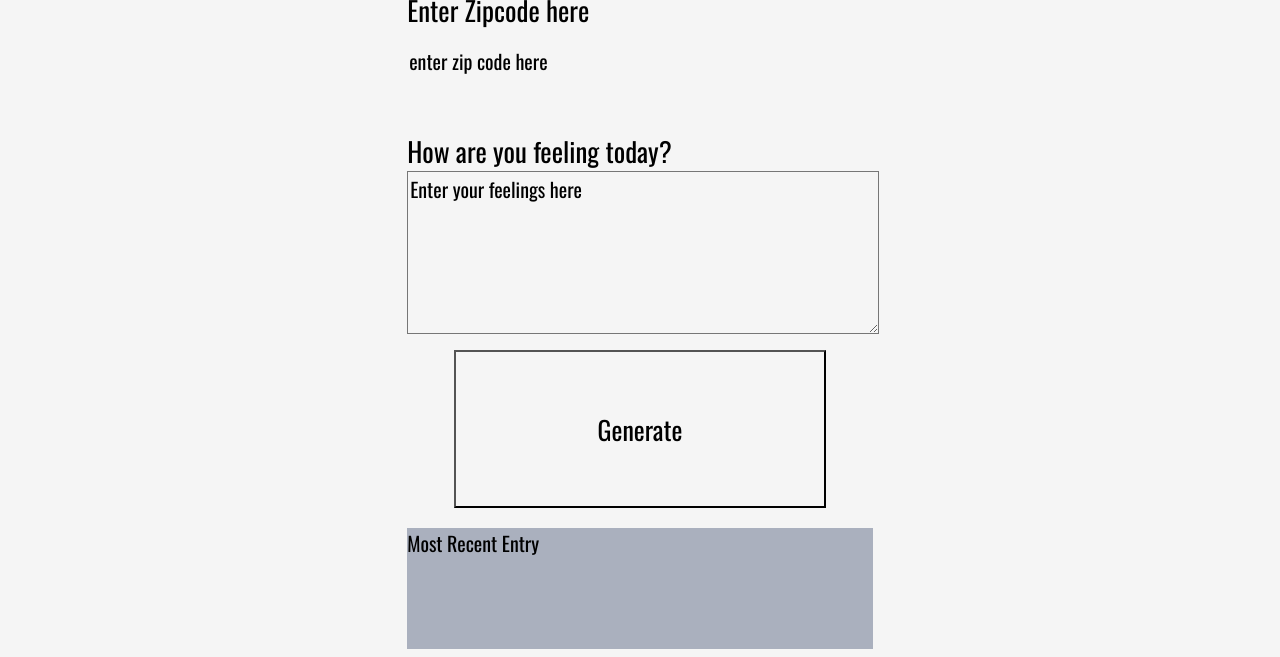
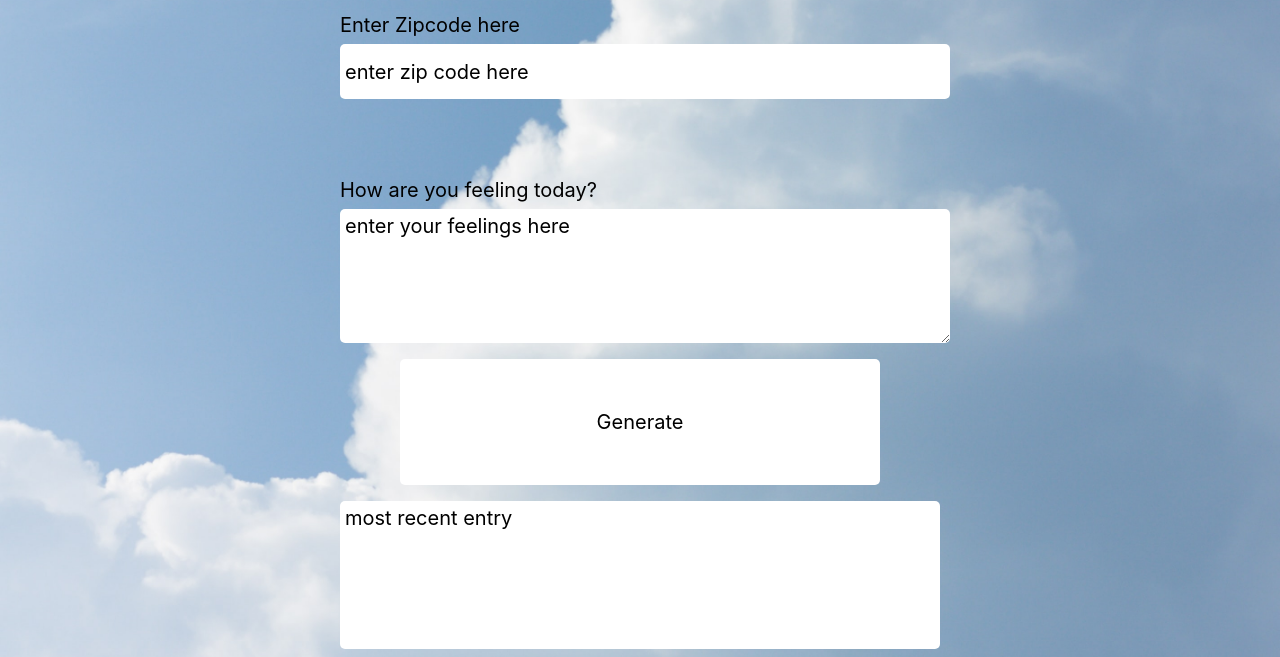
Before and after one commit to marcoviga/weather-journal-app, a website: page website/index.html in a window 1280 px wide. Shown: the part 159-816 px from the top of the page. Drawn offline with nearby package versions, Linux system fonts and the light colour scheme; a web font is replaced by a local one.

Commit message:
some style ... not stylish but ...

```diff
--- a/website/index.html
+++ b/website/index.html
@@ -9,7 +9,7 @@
  <body>
 <div id = "app">
   <div class ="holder headline">
-    Weather Journal App
+    Weather Journal
   </div>
   <div class ="holder zip">
     <label for="zip">Enter Zipcode here</label>
@@ -17,11 +17,11 @@
   </div>
   <div class ="holder feel">
     <label for="feelings">How are you feeling today?</label>
-    <textarea class= "myInput" id="feelings" placeholder="Enter your feelings here" rows="9" cols="50"></textarea>
+    <textarea class= "myInput" id="feelings" placeholder="enter your feelings here" rows="9" cols="50"></textarea>
     <button id="generate" type = "submit"> Generate </button>
   </div>
   <div class ="holder entry">
-    <div class = "title">Most Recent Entry</div>
+    <div class = "title">most recent entry</div>
    <div id = "entryHolder">
     <div id = "date"></div>
    <div id = "temp"></div>
--- a/website/style.css
+++ b/website/style.css
@@ -1,18 +1,17 @@
 body{
-    background: whitesmoke;
-    font-family: -apple-system, BlinkMacSystemFont, sans-serif;
+    background-image: url('../img/main.jpg');
+    background-repeat: no-repeat;
+    background-size: cover;
+    background-position: center;
 }
 
 #app{
     display: grid;
     height: 100vh;
-    background: whitesmoke;
-    color: black;
+    /*background: whitesmoke;*/
     justify-content: center;
     grid-gap: 1em;
-    font-size: 20px;
-    font-family: 'Oswald', sans-serif;
-    grid-template-columns: 30% 1fr 30%;
+    grid-template-columns: 25% 1fr 25%;
     grid-template-rows: 1fr 1fr 1fr 1fr;
     grid-template-areas:
             '. headline .'
@@ -22,9 +21,10 @@ body{
 }
 
 .holder{
+    font-family: -apple-system, "Lucida Grande", sans-serif;
     display: flex;
     flex-flow: column nowrap;
-
+    color: black;
 }
 
 .headline{
@@ -42,54 +42,77 @@ body{
 
 .feel{
     grid-area: feel;
-
 }
 
 .entry{
     grid-area: entry;
-    background: rgba(59, 74, 107, .4);
+    background-color: white;
+    border: black;
+    border-radius: 5px;
+    padding: 5px;
+    font-size: 20px;
+}
+
+.title{
+    font-size: 20px;
 }
 
 /*  Basic Styling To Override Default For Basic HTML Elements */
 label{
     display:block;
-    font-size: 27px;
+    font-size: 20px;
+    padding-bottom: 7px;
 }
 
 input{
-    height: 50%;
+    height: 30%;
     width: 100%;
-    background: whitesmoke;
     color: black;
     font-size: 20px;
-    font-family: 'Oswald', sans-serif;
+    font-family: -apple-system, "Inconsolata", sans-serif;
     border: black;
+    border-radius: 5px;
+    padding: 5px;
 }
 
 button{
     height: 50%;
     width: 80%;
-    background: whitesmoke;
     color: black;
-    font-size: 26px;
-    font-family: 'Oswald', sans-serif;
+    font-size: 20px;
+    font-family: -apple-system, "Inconsolata", sans-serif;
     margin-top: 1rem;
     /*box-shadow: 2px 4px 5px #444;*/
     margin-left: auto;
     margin-right: auto;
+    border-radius: 5px;
+    padding: 5px;
+    background-color: white;
+    border: 5px;
 }
+
+button:hover {background-color: lightskyblue}
+button:active {
+    background-color: cornflowerblue;
+    box-shadow: 0 5px #666;
+    transform: translateY(4px);
+}
+
 h1{
-    font-size: 36px;
+    font-size: 20px;
 }
 
 textarea{
     width: 100%;
     height: 50%;
-    background: whitesmoke;
     color: black;
     font-size: 20px;
-    font-family: 'Oswald', sans-serif;
+    font-family: -apple-system, "Inconsolata", sans-serif;
+    border: 5px;
+    border-radius: 5px;
+    padding: 5px;
 }
+
 /* Reset style for HTML element on active to have no border*/
 input:focus,
 select:focus,
@@ -100,18 +123,33 @@ button:focus {
 /* Style for Placeholder Text*/
 ::placeholder { /* Firefox, Chrome, Opera */
     color: black;
-    font-family: 'Oswald', sans-serif;
 
 }
 
 :-ms-input-placeholder { /* Internet Explorer 10-11 */
     color: black;
-    font-family: 'Oswald', sans-serif;
 
 }
 
 ::-ms-input-placeholder { /* Microsoft Edge */
     color: black;
-    font-family: 'Oswald', sans-serif;
 
 }
+
+@media(max-width: 750px) {
+    #app{
+        display: grid;
+        height: 100vh;
+        justify-content: center;
+        grid-gap: 1em;
+        font-size: 20px;
+        grid-template-columns: 2% 1fr 2%;
+        grid-template-rows: 1fr 1fr 1fr 1fr;
+        grid-template-areas:
+                '. headline .'
+                '. zip .'
+                '. feel .'
+                '. entry .';
+    }
+
+}
```
Also changed, not shown: img/main.jpg (added).
